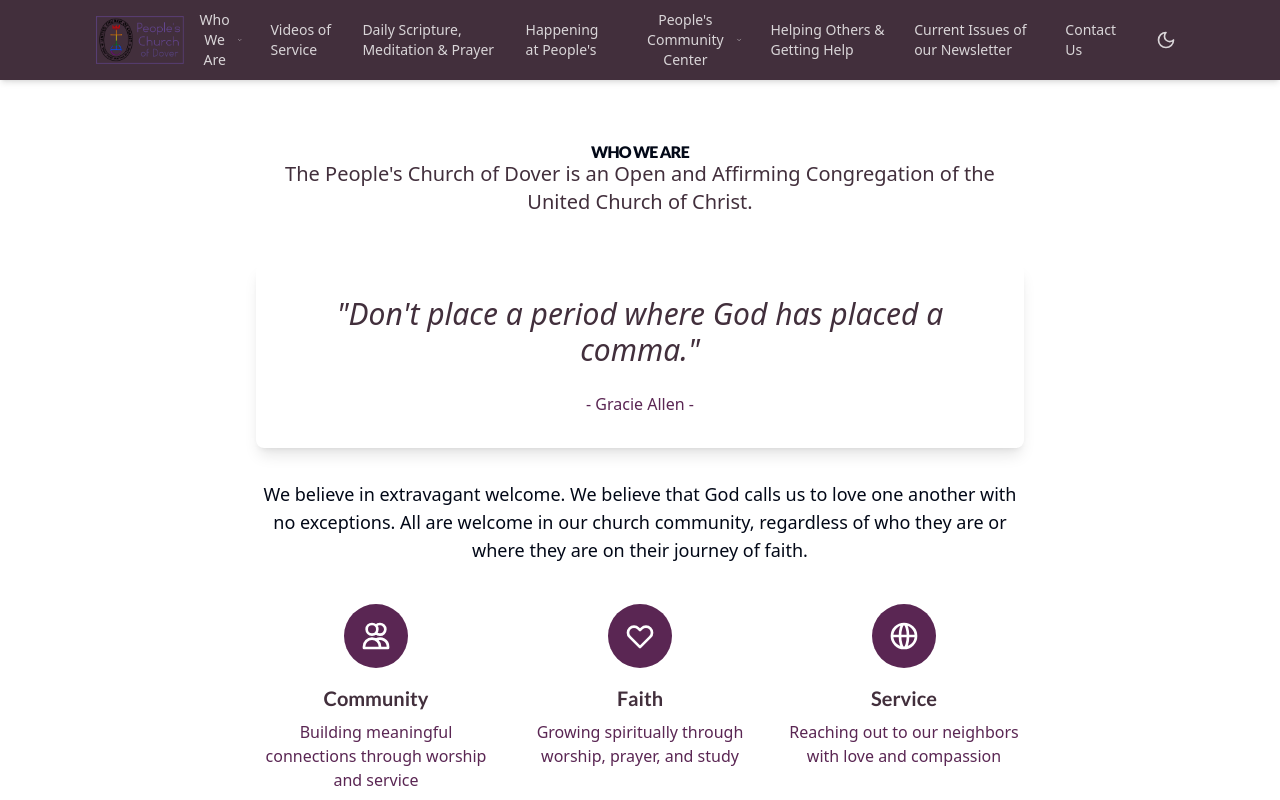
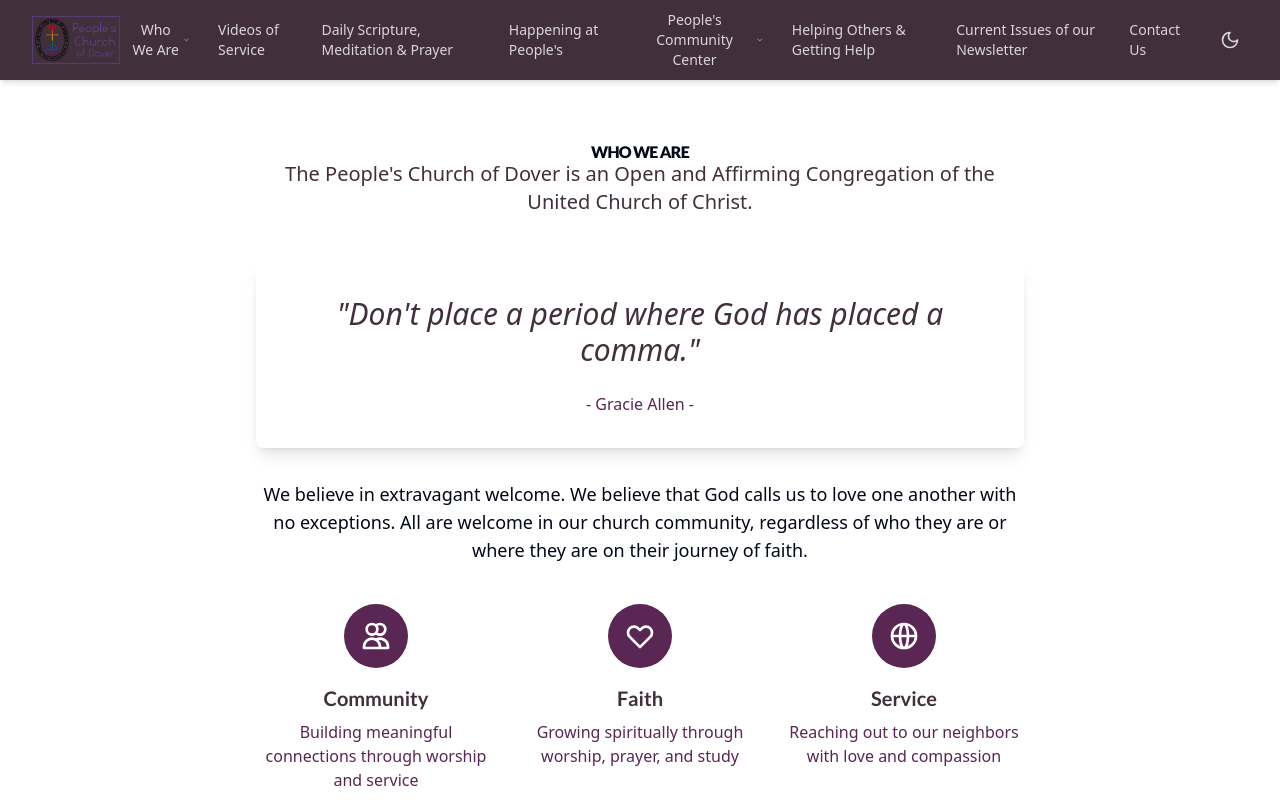
Before and after one commit to yetog/dover-church-rebuild-project, a React (Vite) app: page /about in a window 1280 px wide. Shown: the top 800 px of the page. Built offline with nearby package versions, Linux system fonts and the light colour scheme; a web font is replaced by a local one.

Commit message:
fix: correct container-max to 1344px (was 1024px)
Co-Authored-By: Claude Haiku 4.5 <noreply@anthropic.com>

```diff
--- a/src/index.css
+++ b/src/index.css
@@ -73,7 +73,7 @@
   }
 
   .container-max {
-    @apply max-w-6xl mx-auto;
+    @apply max-w-[1344px] mx-auto;
     /* 1344px max-width for main content */
   }
 
```
